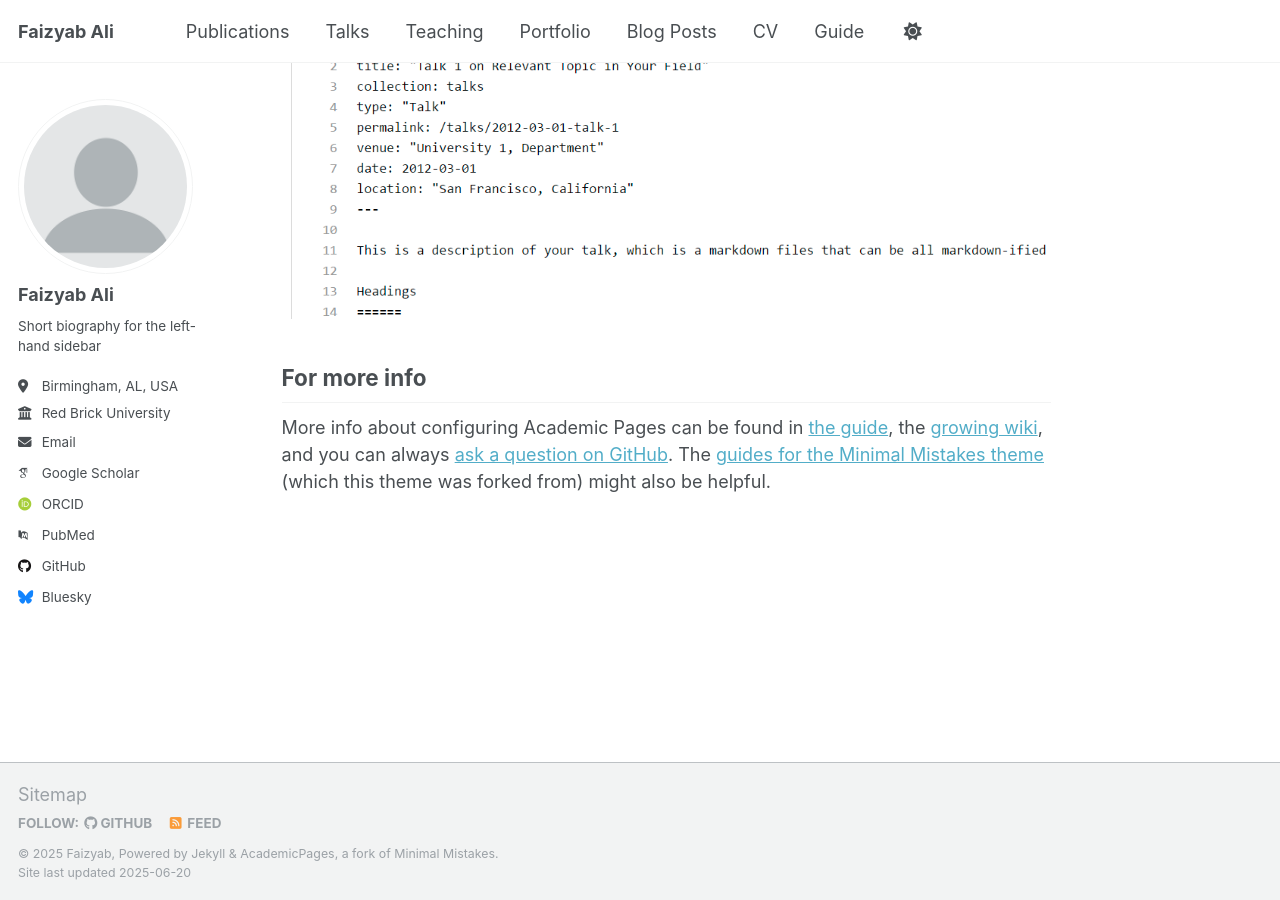
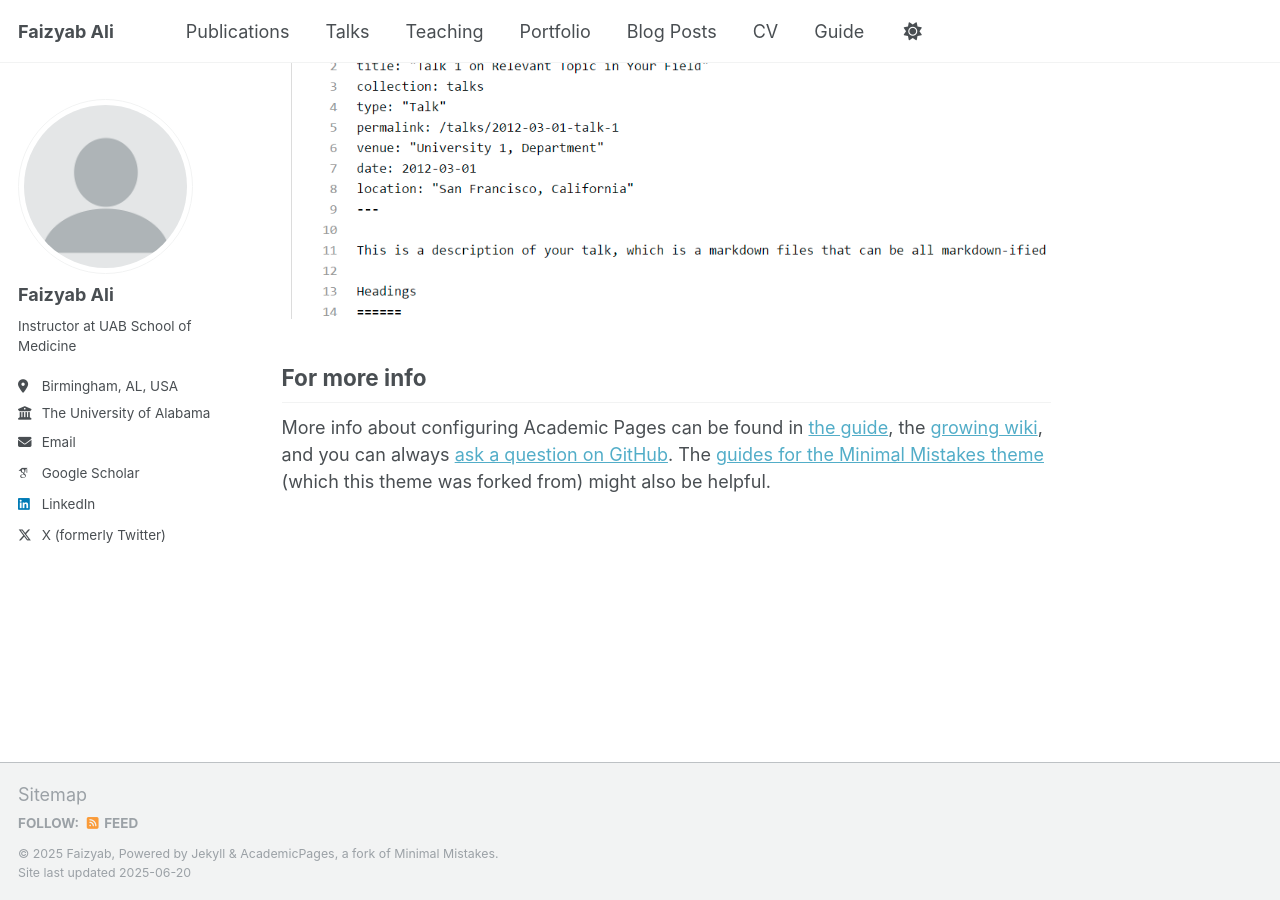
Before and after one commit to MFaizyabAli/mfaizyabali.github.io, a Jekyll site: the page built from _pages/about.md, in a window 1280 px wide and 900 px high, scrolled down 2636 px. Built offline with Jekyll 4.4.1, drawn with Linux system fonts in a browser that asks for light colours; some web fonts are replaced.

Commit message:
Update _config.yml

```diff
--- a/_config.yml
+++ b/_config.yml
@@ -25,20 +25,20 @@ author:
   avatar           : "profile.png"
   name             : "Faizyab Ali"
   pronouns         : # example: "she/her"
-  bio              : "Short biography for the left-hand sidebar"
+  bio              : "Instructor at UAB School of Medicine"
   location         : "Birmingham, AL, USA"
-  employer         : "Red Brick University"
+  employer         : "The University of Alabama Birmingham"
   uri              : # URL
-  email            : "none@example.org"
+  email            : "mchaudh6@uab.edu"
 
   # Academic websites
   academia         : # URL
   arxiv            : # URL - Update with the correct link to your profile
-  googlescholar    : "https://scholar.google.com/citations?user=PS_CX0AAAAAJ"
+  googlescholar    : "https://scholar.google.com/citations?user=TVEl2fIAAAAJ&hl=en"
   impactstory      : # URL
-  orcid            : "http://orcid.org/yourorcidurl"
+  orcid            : #"http://orcid.org/yourorcidurl"
   semantic         : # URL
-  pubmed           : "https://www.ncbi.nlm.nih.gov/pubmed/?term=john+snow"
+  pubmed           : #"https://www.ncbi.nlm.nih.gov/pubmed/?term=john+snow"
   researchgate     : # URL
   scopus           : # URL
 
@@ -46,12 +46,12 @@ author:
   bitbucket        : # Username - Update with your username on the site
   codepen          : # Username
   dribbble         : # Username
-  github           : "academicpages"
+  github           : #"MFaizyabAli"
   kaggle           : # Username
   stackoverflow    : # User number or user number and name (i.e., use "1" or "1/jeff-atwood")
 
   # Social media
-  bluesky          : "bsky.app" # Replace this with you Bluesky username
+  bluesky          : #"bsky.app" # Replace this with you Bluesky username
   facebook         : # Username
   flickr           : # Username
   foursquare       : # Username
@@ -60,7 +60,7 @@ author:
   keybase          : # Username
   instagram        : # Username
   lastfm           : # Username
-  linkedin         : # Username
+  linkedin         : "mfaizyabali"
   mastodon         : # URL
   medium           : # URL
   pinterest        : # Username
@@ -68,7 +68,7 @@ author:
   steam            : # Username
   telegram         : # URL
   tumblr           : # Username
-  twitter          : # Username for X / Twitter
+  twitter          : "mfaizyabali_"
   vine             : # Username
   weibo            : # Username
   wikipedia        : # Username
```
